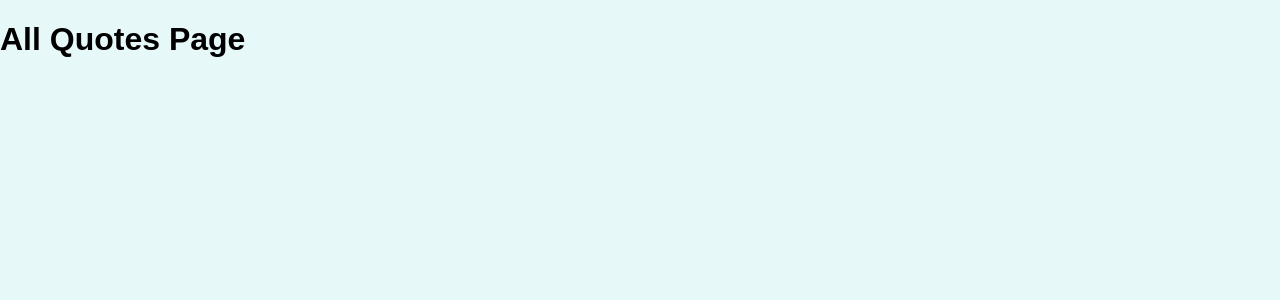
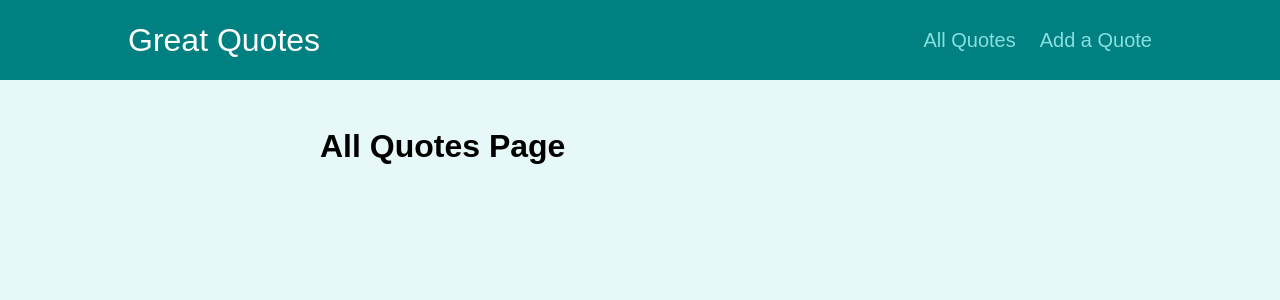
Before and after one commit to Vysint/React-Router-Project, a React (Create React App) app: page /quotes in a window 1280 px wide. Shown: the top 300 px of the page. Built offline with nearby package versions, Linux system fonts and the light colour scheme.

Commit message:
Added a Layout Wrapper component

```diff
--- a/src/App.js
+++ b/src/App.js
@@ -1,10 +1,12 @@
 import { Route, Switch, Redirect } from "react-router-dom";
+import Layout from "./components/layout/Layout";
 import AllQuotes from "./pages/AllQuotes";
 import NewQuote from "./pages/NewQuote";
 import QuoteDetail from "./pages/QuoteDetail";
 
 function App() {
   return (
+    <Layout>
     <Switch>
       <Route path="/" exact>
         <Redirect to="/quotes"/>
@@ -19,6 +21,7 @@
         <NewQuote />
       </Route>
     </Switch>
+    </Layout>
   );
 }
 
--- /dev/null
+++ b/src/components/layout/Layout.js
@@ -0,0 +1,15 @@
+import { Fragment } from "react";
+import classes from "./Layout.module.css";
+
+import MainNavigation from "./MainNavigation";
+
+const Layout = (props) => {
+  return (
+    <Fragment>
+      <MainNavigation />
+      <main className={classes.main}>{props.children}</main>
+    </Fragment>
+  );
+};
+
+export default Layout;
--- /dev/null
+++ b/src/components/layout/MainNavigation.js
@@ -0,0 +1,27 @@
+import { NavLink } from "react-router-dom";
+
+import classes from "./MainNavigation.module.css";
+
+const MainNavigation = () => {
+  return (
+    <header className={classes.header}>
+      <div className={classes.logo}>Great Quotes</div>
+      <nav className={classes.nav}>
+        <ul>
+          <li>
+            <NavLink to="/quotes" activeClassName={classes.ative}>
+              All Quotes
+            </NavLink>
+          </li>
+          <li>
+            <NavLink to="/new-quote" activeClassName={classes.ative}>
+              Add a Quote
+            </NavLink>
+          </li>
+        </ul>
+      </nav>
+    </header>
+  );
+};
+
+export default MainNavigation;
```
